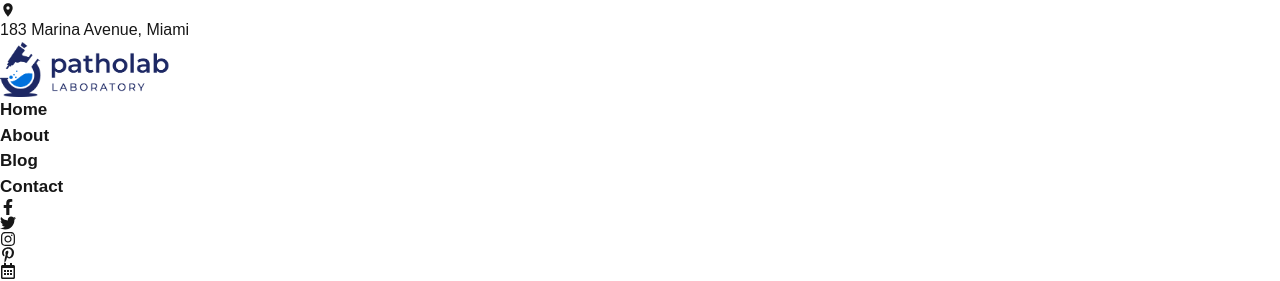
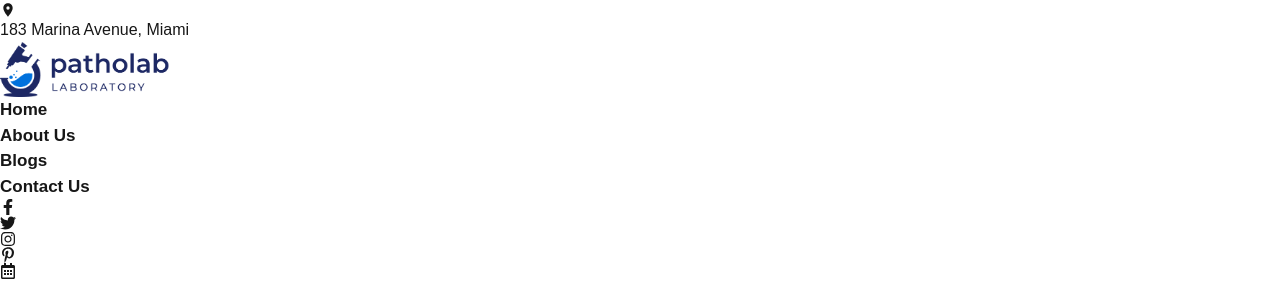
Before and after one commit to Lucien-Vaibhav/altus-health, a Next.js app: page / in a window 1280 px wide. Shown: the part 1406-1687 px from the top of the page. Built offline with nearby package versions, Linux system fonts and the light colour scheme.

Commit message:
navlink changes

```diff
--- a/src/app/components/header.tsx
+++ b/src/app/components/header.tsx
@@ -130,19 +130,21 @@ export default function Header() {
 
         {/* Navigation Links */}
         <ul className="hidden md:flex space-x-6 text-blue-900 nav-menu">
-          {["Home", "About", "Blog", "Contact"].map((text, index) => (
+          {[
+            { text: "Home", path: "/" },
+            { text: "About Us", path: "/aboutus" },
+            { text: "Blogs", path: "/blogs" },
+            { text: "Contact Us", path: "/contactus" },
+          ].map((item, index) => (
             <li
-              key={text}
+              key={item.text}
               ref={(el) => {
                 navRefs.current[index] = el;
               }}
               className="relative font-bold hover:text-blue-600"
             >
-              <Link
-                href={`/${text.toLowerCase()}`}
-                className="hover:text-blue-600 font-bold"
-              >
-                {text}
+              <Link href={item.path} className="hover:text-blue-600 font-bold">
+                {item.text}
               </Link>
               <span className="nav-underline absolute left-0 bottom-0 h-0.5 bg-blue-600 opacity-0"></span>
             </li>
@@ -171,7 +173,7 @@ export default function Header() {
             </Link>
           ))}
           <Link href="/appointment">
-            <button className="flex items-center space-x-2 bg-blue-600 text-white px-4 py-2 rounded-full hover:bg-blue-700">
+            <button className="flex items-center space-x-2 bg-blue-600 text-white px-6 py-3 rounded-full hover:bg-blue-700">
               <FaRegCalendarAlt />
               <span>Make Appointment</span>
             </button>
```
